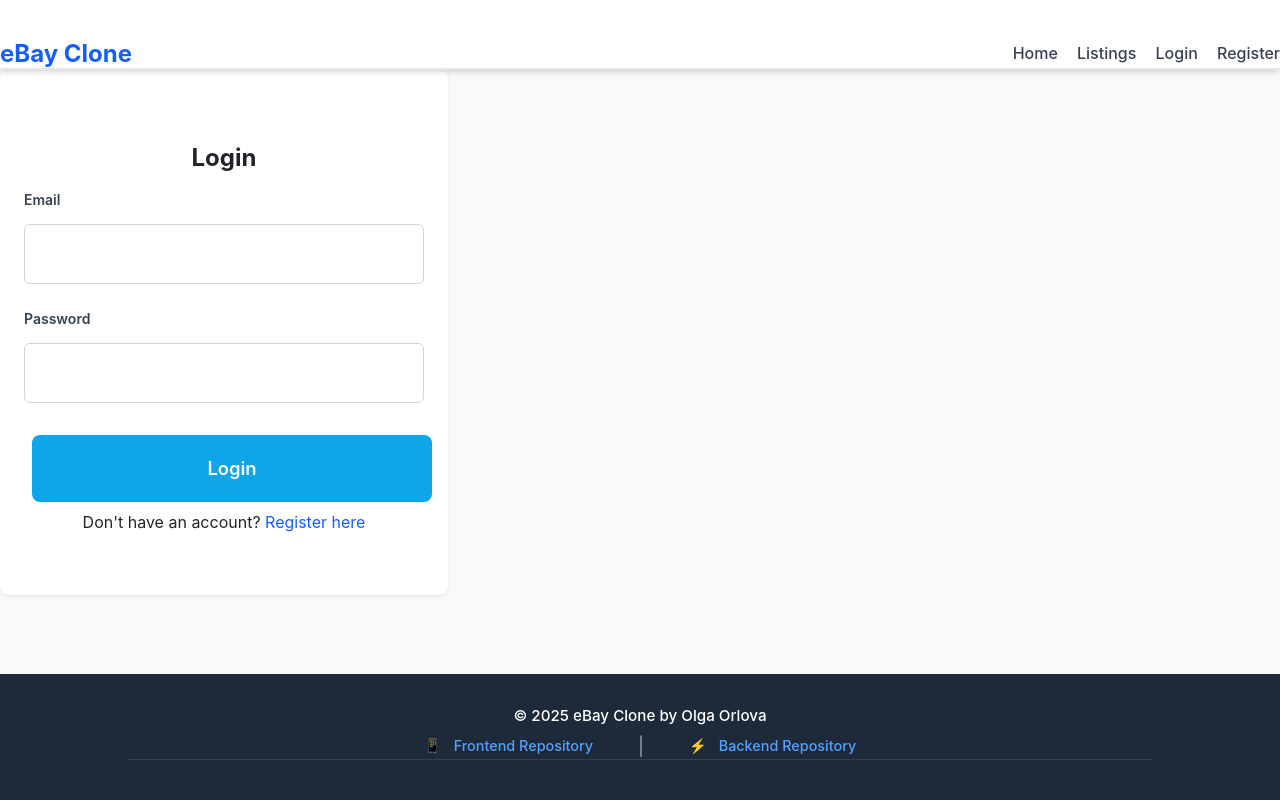
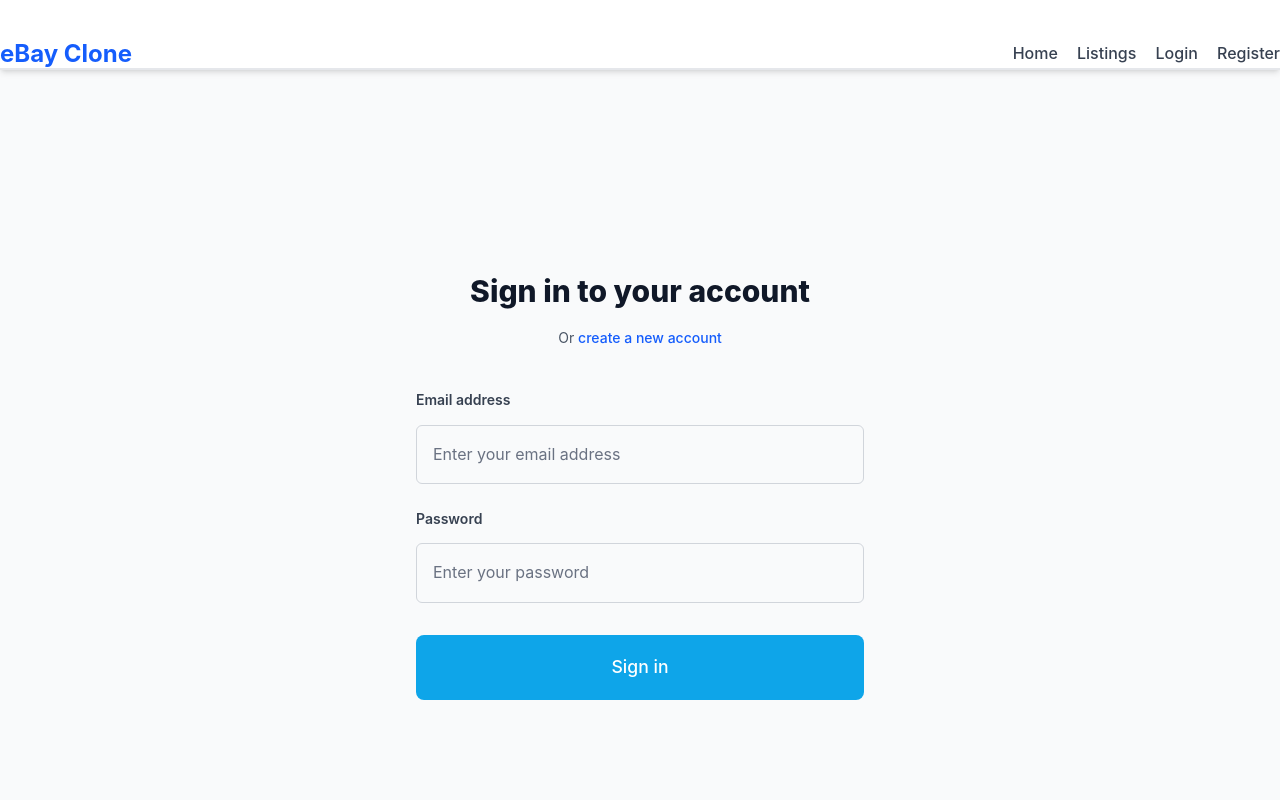
Before and after one commit to OlgaOrl/ebay-clone-frontend, a React (Vite) app: page /login in a window 1280 px wide. Shown: the top 800 px of the page. Built offline with nearby package versions, Linux system fonts and the light colour scheme.

Commit message:
Enhance Login and Register pages with improved error handling, validation, and UI updates; add API request/response logging

```diff
--- a/src/pages/LoginPage.jsx
+++ b/src/pages/LoginPage.jsx
@@ -1,92 +1,166 @@
-import React, { useState } from 'react';
+import React, { useState, useEffect } from 'react';
+import { Link, useNavigate, useLocation } from 'react-router-dom';
 import { authAPI } from '../services/api';
 
 const LoginPage = () => {
+  const navigate = useNavigate();
+  const location = useLocation();
   const [formData, setFormData] = useState({
     email: '',
     password: ''
   });
   const [loading, setLoading] = useState(false);
   const [error, setError] = useState('');
+  const [successMessage, setSuccessMessage] = useState('');
+
+  // Check for success message from registration
+  useEffect(() => {
+    if (location.state?.message) {
+      setSuccessMessage(location.state.message);
+      if (location.state?.email) {
+        setFormData(prev => ({ ...prev, email: location.state.email }));
+      }
+      // Clear the state to prevent showing message on refresh
+      window.history.replaceState({}, document.title);
+    }
+  }, [location.state]);
 
   const handleChange = (e) => {
     setFormData({
       ...formData,
       [e.target.name]: e.target.value
     });
+    // Clear messages when user starts typing
+    if (error) setError('');
+    if (successMessage) setSuccessMessage('');
   };
 
   const handleSubmit = async (e) => {
     e.preventDefault();
     setLoading(true);
     setError('');
+    setSuccessMessage('');
 
     try {
       const response = await authAPI.login(formData.email, formData.password);
       localStorage.setItem('token', response.data.token);
-      window.location.href = '/';
+
+      // Redirect to intended page or home
+      const redirectTo = location.state?.from?.pathname || '/';
+      navigate(redirectTo, { replace: true });
     } catch (error) {
-      setError(error.response?.data?.error || 'Login failed');
+      console.error('Login error:', error);
+      if (error.response?.status === 401) {
+        setError('Invalid email or password. Please try again.');
+      } else {
+        setError(error.response?.data?.error || 'Login failed. Please try again.');
+      }
     } finally {
       setLoading(false);
     }
   };
 
   return (
-    <div className="max-w-md mx-auto">
-      <div className="card">
-        <h2 className="text-2xl font-bold mb-6 text-center">Login</h2>
+    <div className="min-h-screen flex items-center justify-center bg-gray-50 py-12 px-4 sm:px-6 lg:px-8">
+      <div className="max-w-md w-full space-y-8">
+        <div>
+          <h2 className="mt-6 text-center text-3xl font-extrabold text-gray-900">
+            Sign in to your account
+          </h2>
+          <p className="mt-2 text-center text-sm text-gray-600">
+            Or{' '}
+            <Link to="/register" className="font-medium text-blue-600 hover:text-blue-500">
+              create a new account
+            </Link>
+          </p>
+        </div>
 
-        {error && (
-          <div className="bg-red-100 border border-red-400 text-red-700 px-4 py-3 rounded mb-4">
-            {error}
+        <form className="mt-8 space-y-6" onSubmit={handleSubmit}>
+          {successMessage && (
+            <div className="bg-green-100 border border-green-400 text-green-700 px-4 py-3 rounded relative">
+              <div className="flex">
+                <div className="flex-shrink-0">
+                  <svg className="h-5 w-5 text-green-400" viewBox="0 0 20 20" fill="currentColor">
+                    <path fillRule="evenodd" d="M10 18a8 8 0 100-16 8 8 0 000 16zm3.707-9.293a1 1 0 00-1.414-1.414L9 10.586 7.707 9.293a1 1 0 00-1.414 1.414l2 2a1 1 0 001.414 0l4-4z" clipRule="evenodd" />
+                  </svg>
+                </div>
+                <div className="ml-3">
+                  <p className="text-sm">{successMessage}</p>
+                </div>
+              </div>
             </div>
           )}
 
-        <form onSubmit={handleSubmit}>
-          <div className="mb-4">
-            <label className="block text-gray-700 text-sm font-bold mb-2">
-              Email
+          {error && (
+            <div className="bg-red-100 border border-red-400 text-red-700 px-4 py-3 rounded relative">
+              <div className="flex">
+                <div className="flex-shrink-0">
+                  <svg className="h-5 w-5 text-red-400" viewBox="0 0 20 20" fill="currentColor">
+                    <path fillRule="evenodd" d="M10 18a8 8 0 100-16 8 8 0 000 16zM8.707 7.293a1 1 0 00-1.414 1.414L8.586 10l-1.293 1.293a1 1 0 101.414 1.414L10 11.414l1.293 1.293a1 1 0 001.414-1.414L11.414 10l1.293-1.293a1 1 0 00-1.414-1.414L10 8.586 8.707 7.293z" clipRule="evenodd" />
+                  </svg>
+                </div>
+                <div className="ml-3">
+                  <p className="text-sm">{error}</p>
+                </div>
+              </div>
+            </div>
+          )}
+
+          <div className="space-y-4">
+            <div>
+              <label htmlFor="email" className="block text-sm font-medium text-gray-700">
+                Email address
               </label>
               <input
+                id="email"
+                name="email"
                 type="email"
-              name="email"
+                autoComplete="email"
+                required
+                className="mt-1 appearance-none relative block w-full px-3 py-2 border border-gray-300 placeholder-gray-500 text-gray-900 rounded-md focus:outline-none focus:ring-blue-500 focus:border-blue-500 focus:z-10 sm:text-sm"
+                placeholder="Enter your email address"
                 value={formData.email}
                 onChange={handleChange}
-              className="form-input"
-              required
+                disabled={loading}
               />
             </div>
 
-          <div className="mb-6">
-            <label className="block text-gray-700 text-sm font-bold mb-2">
+            <div>
+              <label htmlFor="password" className="block text-sm font-medium text-gray-700">
                 Password
               </label>
               <input
+                id="password"
+                name="password"
                 type="password"
-              name="password"
+                autoComplete="current-password"
+                required
+                className="mt-1 appearance-none relative block w-full px-3 py-2 border border-gray-300 placeholder-gray-500 text-gray-900 rounded-md focus:outline-none focus:ring-blue-500 focus:border-blue-500 focus:z-10 sm:text-sm"
+                placeholder="Enter your password"
                 value={formData.password}
                 onChange={handleChange}
-              className="form-input"
-              required
+                disabled={loading}
               />
             </div>
+          </div>
 
+          <div>
             <button
               type="submit"
               disabled={loading}
-            className="btn btn-primary w-full"
+              className="group relative w-full flex justify-center py-2 px-4 border border-transparent text-sm font-medium rounded-md text-white bg-blue-600 hover:bg-blue-700 focus:outline-none focus:ring-2 focus:ring-offset-2 focus:ring-blue-500 disabled:opacity-50 disabled:cursor-not-allowed transition-colors duration-200"
             >
-            {loading ? 'Logging in...' : 'Login'}
+              {loading ? (
+                <>
+                  <div className="animate-spin rounded-full h-4 w-4 border-b-2 border-white mr-2"></div>
+                  Signing in...
+                </>
+              ) : (
+                'Sign in'
+              )}
             </button>
+          </div>
         </form>
-
-        <p className="text-center mt-4">
-          Don't have an account?{' '}
-          <a href="/register" className="text-blue-600 hover:underline">
-            Register here
-          </a>
-        </p>
       </div>
     </div>
   );
--- a/src/pages/RegisterPage.jsx
+++ b/src/pages/RegisterPage.jsx
@@ -45,20 +45,30 @@
             return;
         }
 
+        // Email validation
+        const emailRegex = /^[^\s@]+@[^\s@]+\.[^\s@]+$/;
+        if (!emailRegex.test(formData.email.trim())) {
+            setError('Please enter a valid email address');
+            setLoading(false);
+            return;
+        }
+
         try {
+            const registrationData = {
+                username: formData.username.trim(),
+                email: formData.email.trim().toLowerCase(),
+                password: formData.password
+            };
+
             console.log('Attempting registration with:', {
-                username: formData.username,
-                email: formData.email,
+                username: registrationData.username,
+                email: registrationData.email,
                 password: '***'
             });
 
-            const response = await usersAPI.create({
-                username: formData.username.trim(),
-                email: formData.email.trim(),
-                password: formData.password
-            });
+            const response = await usersAPI.create(registrationData);
 
-            console.log('Registration response:', response);
+            console.log('Registration successful:', response);
 
             setSuccess(true);
             setError('');
@@ -67,14 +77,14 @@
             setTimeout(() => {
                 navigate('/login', {
                     state: {
-                        message: 'Registration successful! Please log in with your credentials.'
+                        message: 'Registration successful! Please log in with your credentials.',
+                        email: registrationData.email
                     }
                 });
             }, 2000);
 
         } catch (error) {
             console.error('Registration error:', error);
-            console.error('Error response:', error.response);
 
             // Handle different error scenarios
             if (error.response) {
@@ -82,21 +92,37 @@
                 const status = error.response.status;
                 const errorData = error.response.data;
 
-                if (status === 409) {
-                    setError('An account with this email already exists');
-                } else if (status === 400) {
-                    setError(errorData.error || 'Invalid registration data');
-                } else if (status === 422) {
-                    setError(errorData.error || 'Validation failed');
-                } else {
-                    setError(errorData.error || `Registration failed (${status})`);
+                console.error('Error response data:', errorData);
+                console.error('Error status:', status);
+
+                switch (status) {
+                    case 400:
+                        setError(errorData.error || 'Invalid registration data. Please check your input.');
+                        break;
+                    case 405:
+                        setError('Registration service temporarily unavailable. Please try again later.');
+                        console.error('405 Method Not Allowed - Check if the API endpoint exists and accepts POST requests');
+                        break;
+                    case 409:
+                        setError('An account with this email already exists. Please use a different email or try logging in.');
+                        break;
+                    case 422:
+                        setError(errorData.error || 'Validation failed. Please check your input.');
+                        break;
+                    case 500:
+                        setError('Server error. Please try again later.');
+                        break;
+                    default:
+                        setError(errorData.error || `Registration failed (Error ${status}). Please try again.`);
                 }
             } else if (error.request) {
                 // Network error
-                setError('Network error. Please check your connection and try again.');
+                console.error('Network error:', error.request);
+                setError('Network error. Please check your internet connection and try again.');
             } else {
                 // Other error
-                setError('Registration failed. Please try again.');
+                console.error('Unexpected error:', error.message);
+                setError('An unexpected error occurred. Please try again.');
             }
         } finally {
             setLoading(false);
@@ -113,6 +139,9 @@
                             Registration Successful!
                         </h2>
                         <p className="mt-2 text-sm text-gray-600">
+                            Your account has been created successfully.
+                        </p>
+                        <p className="mt-1 text-sm text-gray-600">
                             Redirecting you to login page...
                         </p>
                     </div>
@@ -137,15 +166,24 @@
                 </div>
                 <form className="mt-8 space-y-6" onSubmit={handleSubmit}>
                     {error && (
-                        <div className="bg-red-100 border border-red-400 text-red-700 px-4 py-3 rounded">
-                            {error}
+                        <div className="bg-red-100 border border-red-400 text-red-700 px-4 py-3 rounded relative">
+                            <div className="flex">
+                                <div className="flex-shrink-0">
+                                    <svg className="h-5 w-5 text-red-400" viewBox="0 0 20 20" fill="currentColor">
+                                        <path fillRule="evenodd" d="M10 18a8 8 0 100-16 8 8 0 000 16zM8.707 7.293a1 1 0 00-1.414 1.414L8.586 10l-1.293 1.293a1 1 0 101.414 1.414L10 11.414l1.293 1.293a1 1 0 001.414-1.414L11.414 10l1.293-1.293a1 1 0 00-1.414-1.414L10 8.586 8.707 7.293z" clipRule="evenodd" />
+                                    </svg>
+                                </div>
+                                <div className="ml-3">
+                                    <p className="text-sm">{error}</p>
+                                </div>
+                            </div>
                         </div>
                     )}
 
                     <div className="space-y-4">
                         <div>
                             <label htmlFor="username" className="block text-sm font-medium text-gray-700">
-                                Username
+                                Username *
                             </label>
                             <input
                                 id="username"
@@ -157,12 +195,13 @@
                                 value={formData.username}
                                 onChange={handleChange}
                                 disabled={loading}
+                                autoComplete="username"
                             />
                         </div>
 
                         <div>
                             <label htmlFor="email" className="block text-sm font-medium text-gray-700">
-                                Email address
+                                Email address *
                             </label>
                             <input
                                 id="email"
@@ -180,7 +219,7 @@
 
                         <div>
                             <label htmlFor="password" className="block text-sm font-medium text-gray-700">
-                                Password
+                                Password *
                             </label>
                             <input
                                 id="password"
@@ -194,6 +233,9 @@
                                 onChange={handleChange}
                                 disabled={loading}
                             />
+                            <p className="mt-1 text-xs text-gray-500">
+                                Password must be at least 6 characters long
+                            </p>
                         </div>
                     </div>
 
@@ -201,7 +243,7 @@
                         <button
                             type="submit"
                             disabled={loading}
-                            className="group relative w-full flex justify-center py-2 px-4 border border-transparent text-sm font-medium rounded-md text-white bg-blue-600 hover:bg-blue-700 focus:outline-none focus:ring-2 focus:ring-offset-2 focus:ring-blue-500 disabled:opacity-50 disabled:cursor-not-allowed"
+                            className="group relative w-full flex justify-center py-2 px-4 border border-transparent text-sm font-medium rounded-md text-white bg-blue-600 hover:bg-blue-700 focus:outline-none focus:ring-2 focus:ring-offset-2 focus:ring-blue-500 disabled:opacity-50 disabled:cursor-not-allowed transition-colors duration-200"
                         >
                             {loading ? (
                                 <>
@@ -213,6 +255,12 @@
                             )}
                         </button>
                     </div>
+
+                    <div className="text-center">
+                        <p className="text-xs text-gray-500">
+                            By creating an account, you agree to our Terms of Service and Privacy Policy.
+                        </p>
+                    </div>
                 </form>
             </div>
         </div>
```
Also changed, not shown: src/services/api.js (+39 -1 lines), vite.config.js (+15 -4 lines). Lines whose indentation alone changed are shown as unchanged.
